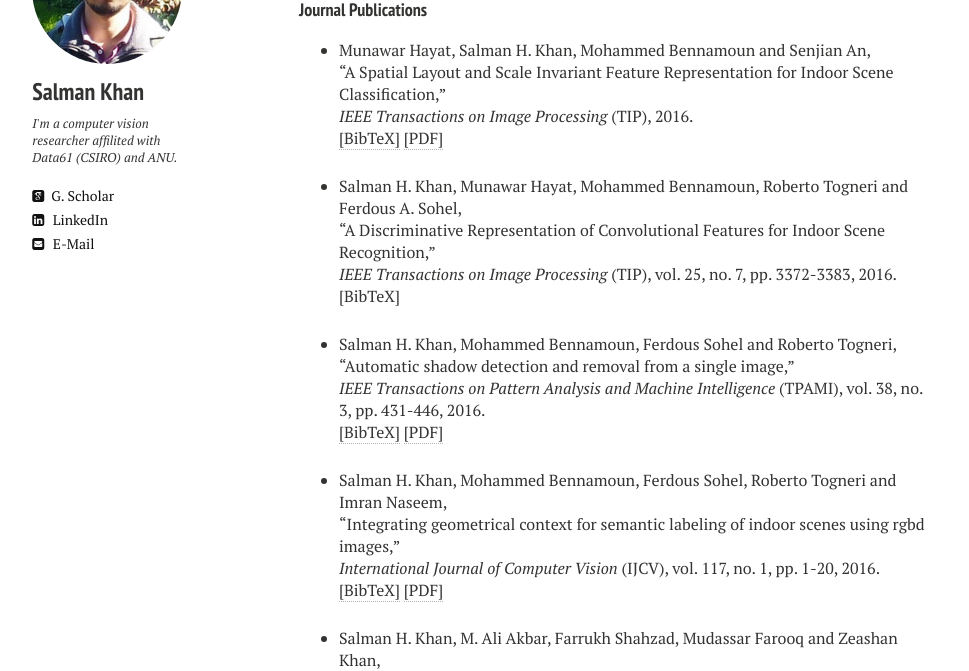
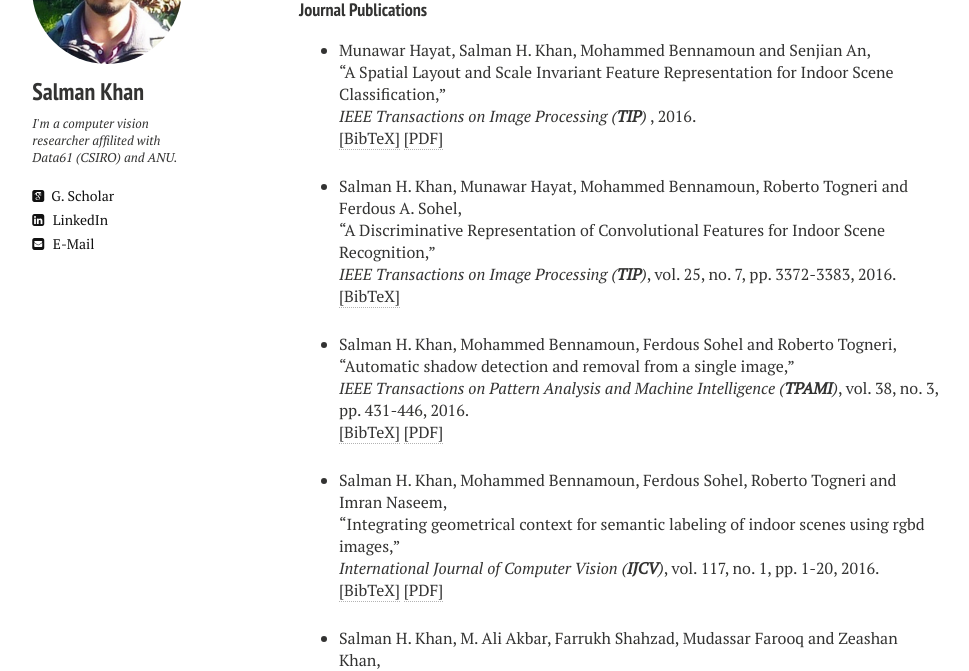
Before and after one commit to awaisrauf/salman-h-khan.github.io, a Jekyll site: the page built from publications.md, in a window 1280 px wide and 1400 px high. Shown: the part 170-841 px from the top of the window, without its empty margins (21-990 px from the left). Built offline with Jekyll 4.4.1, drawn with Linux system fonts in a browser that asks for light colours; nearby versions of some CDN libraries; some of the changed text lies outside the part shown.

```diff
--- a/_layouts/publications.html
+++ b/_layouts/publications.html
@@ -93,7 +93,7 @@ div.bibtex pre { font-size: 75%; overflow: auto;  width: 100%; padding: 0em 0em;
 <li ><p>
 Munawar Hayat, Salman H. Khan, Mohammed Bennamoun and Senjian An, <br>
 &ldquo;A Spatial Layout and Scale Invariant Feature Representation for Indoor Scene Classification,&rdquo;<br>
-<i>IEEE Transactions on Image Processing</i> (<bf>TIP</bf>),
+<i>IEEE Transactions on Image Processing (<b>TIP</b>)</i> ,
 
 
 
@@ -122,7 +122,7 @@ Munawar Hayat, Salman H. Khan, Mohammed Bennamoun and Senjian An, <br>
 <li ><p>
 Salman H. Khan, Munawar Hayat, Mohammed Bennamoun, Roberto Togneri and Ferdous A. Sohel, <br>
 &ldquo;A Discriminative Representation of Convolutional Features for Indoor Scene Recognition,&rdquo; <br>
-<i>IEEE Transactions on Image Processing</i> (<bf>TIP<bf>),
+<i>IEEE Transactions on Image Processing (<b>TIP</b>)</i>,
 vol. 25,
 no. 7,
 pp. 3372-3383,
@@ -154,7 +154,7 @@ pp. 3372-3383,
 <li ><p>
 Salman H. Khan, Mohammed Bennamoun, Ferdous Sohel and Roberto Togneri, <br>
 &ldquo;Automatic shadow detection and removal from a single image,&rdquo; <br>
-<i>IEEE Transactions on Pattern Analysis and Machine Intelligence</i> (<bf>TPAMI</bf>),
+<i>IEEE Transactions on Pattern Analysis and Machine Intelligence (<b>TPAMI</b>)</i>,
 vol. 38,
 no. 3,
 pp. 431-446,
@@ -186,7 +186,7 @@ pp. 431-446,
 <li ><p>
 Salman H. Khan, Mohammed Bennamoun, Ferdous Sohel, Roberto Togneri and Imran Naseem, <br>
 &ldquo;Integrating geometrical context for semantic labeling of indoor scenes using rgbd images,&rdquo;<br>
-<i>International Journal of Computer Vision</i> (<bf>IJCV</bf>),
+<i>International Journal of Computer Vision (<b>IJCV</b>)</i>,
 vol. 117,
 no. 1,
 pp. 1-20,
@@ -345,7 +345,7 @@ pp. 1-7,
 <li ><p>
 Senjian An, Munawar Hayat, Salman H. Khan, Mohammed Bennamoun, Farid Boussaid and Ferdous Sohel, <br>
 &ldquo;Contractive Rectifier Networks for Nonlinear Maximum Margin Classification,&rdquo;<br>
-in <i>Proceedings of the IEEE International Conference on Computer Vision</i> (<bf>ICCV</bf>), pp. 2515-2523, 2015.
+in <i>Proceedings of the IEEE International Conference on Computer Vision (<b>ICCV</b>)</i> , pp. 2515-2523, 2015.
 
 <br />
 <a href="javascript:toggleBibtex('an2015contractive')">[BibTeX]</a>
@@ -371,7 +371,7 @@ in <i>Proceedings of the IEEE International Conference on Computer Vision</i> (<
 <li ><p>
 Salman H. Khan, Xuming He, Mohammed Bennamoun, Ferdous Sohel and Roberto Togneri, <br>
 &ldquo;Separating objects and clutter in indoor scenes,&rdquo;<br>
-in <i>Proceedings of the IEEE Conference on Computer Vision and Pattern Recognition</i> (<bf>CVPR</bf>),
+in <i>Proceedings of the IEEE Conference on Computer Vision and Pattern Recognition (<b>CVPR</b>)</i>,
 
 
 pp. 4603-4611,
@@ -405,7 +405,7 @@ pp. 4603-4611,
 <li ><p>
 Salman Hameed Khan, Mohammed Bennamoun, Ferdous Sohel and Roberto Togneri, <br>
 &ldquo;Geometry Driven Semantic Labeling of Indoor Scenes,&rdquo;<br>
-in <i>Scene Understanding Workshop (<bf>SUNw</bf>) held with (<bf>CVPR</bf>), </i>,
+in <i>Scene Understanding Workshop (<b>SUNw</b>) held with (<b>CVPR</b>), </i>,
 
 2015.
 
@@ -431,7 +431,7 @@ in <i>Scene Understanding Workshop (<bf>SUNw</bf>) held with (<bf>CVPR</bf>), </
 <li ><p>
 Salman Hameed Khan, Mohammed Bennamoun, Ferdous Sohel and Roberto Togneri, <br>
 &ldquo;Geometry Driven Semantic Labeling of Indoor Scenes,&rdquo;<br>
-in <i>European Conference on Computer Vision (<bf>ECCV</bf>), Switzerland</i>,
+in <i>European Conference on Computer Vision (<b>ECCV</b>), Switzerland</i>,
 
 
 pp. Part-I,
@@ -460,7 +460,7 @@ pp. Part-I,
 <li ><p>
 Salman Hameed Khan, Mohammed Bennamoun, Ferdous Sohel and Roberto Togneri, <br>
 &ldquo;Automatic Feature Learning for Robust Shadow Detection,&rdquo;<br>
-in <i>IEEE 27th International Conference on Computer Vision and Pattern Recognition (<bf>CVPR</bf>)</i>,
+in <i>IEEE 27th International Conference on Computer Vision and Pattern Recognition (<b>CVPR</b>)</i>,
 
 
 pp. 1939-1946,
```
